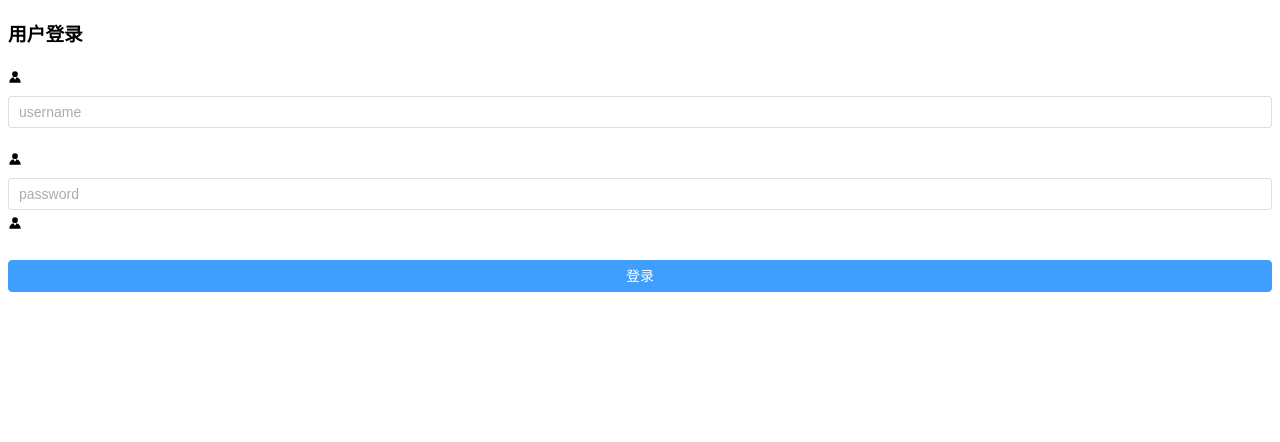
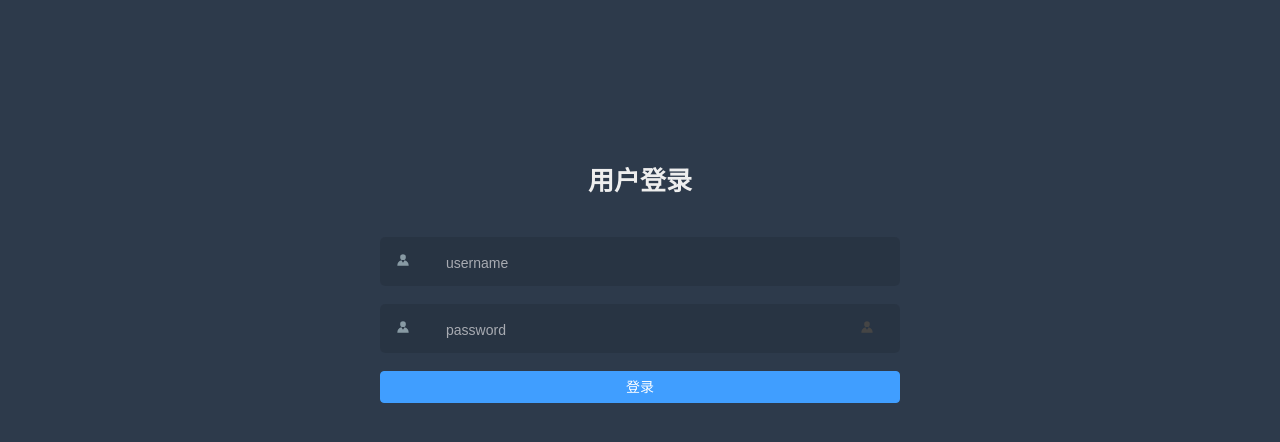
Before and after one commit to somepeopleHavingDream/mooc-admin, a Vue app: page /#/login in a window 1280 px wide. Shown: the top 442 px of the page. Built offline with nearby package versions, Linux system fonts and the light colour scheme.

Commit message:
feat: 项目架构之搭建登录架构解决方案与实现-美化登录页面样式

```diff
--- a/package.json
+++ b/package.json
@@ -26,6 +26,8 @@
     "eslint-plugin-import": "^2.25.3",
     "eslint-plugin-node": "^11.1.0",
     "eslint-plugin-promise": "^5.1.0",
-    "eslint-plugin-vue": "^7.20.0"
+    "eslint-plugin-vue": "^7.20.0",
+    "sass": "^1.78.0",
+    "sass-loader": "^16.0.1"
   }
 }
--- a/src/main.js
+++ b/src/main.js
@@ -2,6 +2,8 @@ import { createApp } from 'vue'
 import App from './App.vue'
 import router from './router'
 import installElementPlus from './plugins/element'
+// 初始化样式表
+import '@/styles/index.scss'
 
 const app = createApp(App)
 app.use(router)
--- /dev/null
+++ b/src/styles/index.scss
@@ -0,0 +1,68 @@
+// @import './variables.scss';
+// @import './mixin.scss';
+// @import './sidebar.scss';
+// @import './element.scss';
+// @import './transition.scss';
+// @import './update-element.scss';
+
+html,
+body {
+  height: 100%;
+  margin: 0;
+  padding: 0;
+  -moz-osx-font-smoothing: grayscale;
+  -webkit-font-smoothing: antialiased;
+  text-rendering: optimizeLegibility;
+  font-family: Helvetica Neue, Helvetica, PingFang SC, Hiragino Sans GB,
+    Microsoft YaHei, Arial, sans-serif;
+}
+
+#app {
+  height: 100%;
+}
+
+*,
+*:before,
+*:after {
+  box-sizing: inherit;
+  margin: 0;
+  padding: 0;
+}
+
+a:focus,
+a:active {
+  outline: none;
+}
+
+a,
+a:focus,
+a:hover {
+  cursor: pointer;
+  color: inherit;
+  text-decoration: none;
+}
+
+div:focus {
+  outline: none;
+}
+
+.clearfix {
+  &:after {
+    visibility: hidden;
+    display: block;
+    font-size: 0;
+    content: ' ';
+    clear: both;
+    height: 0;
+  }
+}
+
+
+#driver-highlighted-element-stage {
+  background: transparent !important;
+  outline: 5000px solid rgba(0, 0, 0, 0.75);
+}
+
+#driver-page-overlay {
+  background: none !important;
+}
--- a/src/views/login/index.vue
+++ b/src/views/login/index.vue
@@ -38,8 +38,87 @@
 <script setup>
 // 导入的组件可以直接使用
 import { Avatar } from '@element-plus/icons-vue'
-// import { Avatar } from '@element-plus/icons'
 import {} from 'vue'
 </script>
 
-<style lang="scss" scoped></style>
+<style lang="scss" scoped>
+$bg: #2d3a4b;
+$dark_gray: #889aa4;
+$light_gray: #eee;
+$cursor: #fff;
+
+.login-container {
+  min-height: 100%;
+  width: 100%;
+  background-color: $bg;
+  overflow: hidden;
+
+  .login-form {
+    position: relative;
+    width: 520px;
+    padding: 160px 35px 0;
+    margin: 0 auto;
+    overflow: hidden;
+
+    :deep(.el-form-item) {
+      border: 1px solid rgba(255, 255, 255, 0);
+      background-color: rgba(0, 0, 0, 0.1);
+      border-radius: 5px;
+      color: #454545;
+    }
+
+    :deep(.el-input) {
+      display: inline-block;
+      height: 47px;
+      width: 85%;
+      margin-left: 5px;
+
+      .el-input__wrapper {
+        background-color: rgba(0, 0, 0, 0);
+        box-shadow: none;
+        // border: none;
+      }
+
+      input {
+        width: 480px;
+        height: 47px;
+        background: transparent;
+        border: none;
+        border-radius: 0px;
+        padding: 12px 5px 12px 15px;
+        color: $light_gray;
+        caret-color: $cursor;
+      }
+    }
+  }
+
+  .svg-container {
+    padding: 6px 5px 6px 15px;
+    color: $dark_gray;
+    vertical-align: middle;
+    display: inline-block;
+  }
+
+  .title-container {
+    position: relative;
+
+    .title {
+      font-size: 26px;
+      color: $light_gray;
+      margin: 0px auto 40px auto;
+      text-align: center;
+      font-weight: bold;
+    }
+  }
+
+  .show_pwd {
+    position: absolute;
+    right: 10px;
+    top: 7px;
+    font-size: 16px;
+    color: $dark_gray;
+    cursor: pointer;
+    user-select: none;
+  }
+}
+</style>
```
